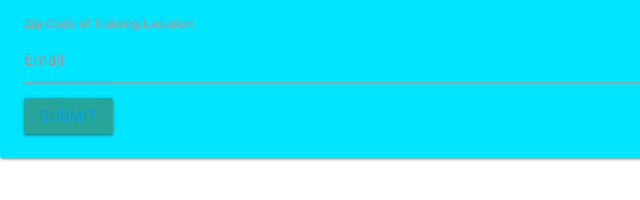
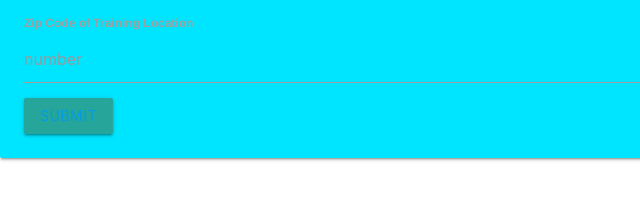
Before and after one commit to srdjan01/Project3, a website: page login.html in a window 1280 px wide. Shown: the part 238-438 px from the top of the page, 0-640 px from the left. Drawn offline with nearby package versions, Linux system fonts and the light colour scheme.

Commit message:
testing2

```diff
--- a/login.html
+++ b/login.html
@@ -27,7 +27,7 @@
   </div>
   <div class="form-group">
     <label for="exampleInputEmail1">Zip Code of Training Location</label>
-    <input type="email" class="form-control" id="exampleInputZip1" placeholder="Email">
+    <input type="number" class="form-control" id="exampleInputZip1" placeholder="number">
   </div>
 
   <button type="submit" class="btn btn-default"><a href="/userSubmit">Submit</button>
```
Also changed, not shown: trainerLogin.html (+1 -1 lines).
